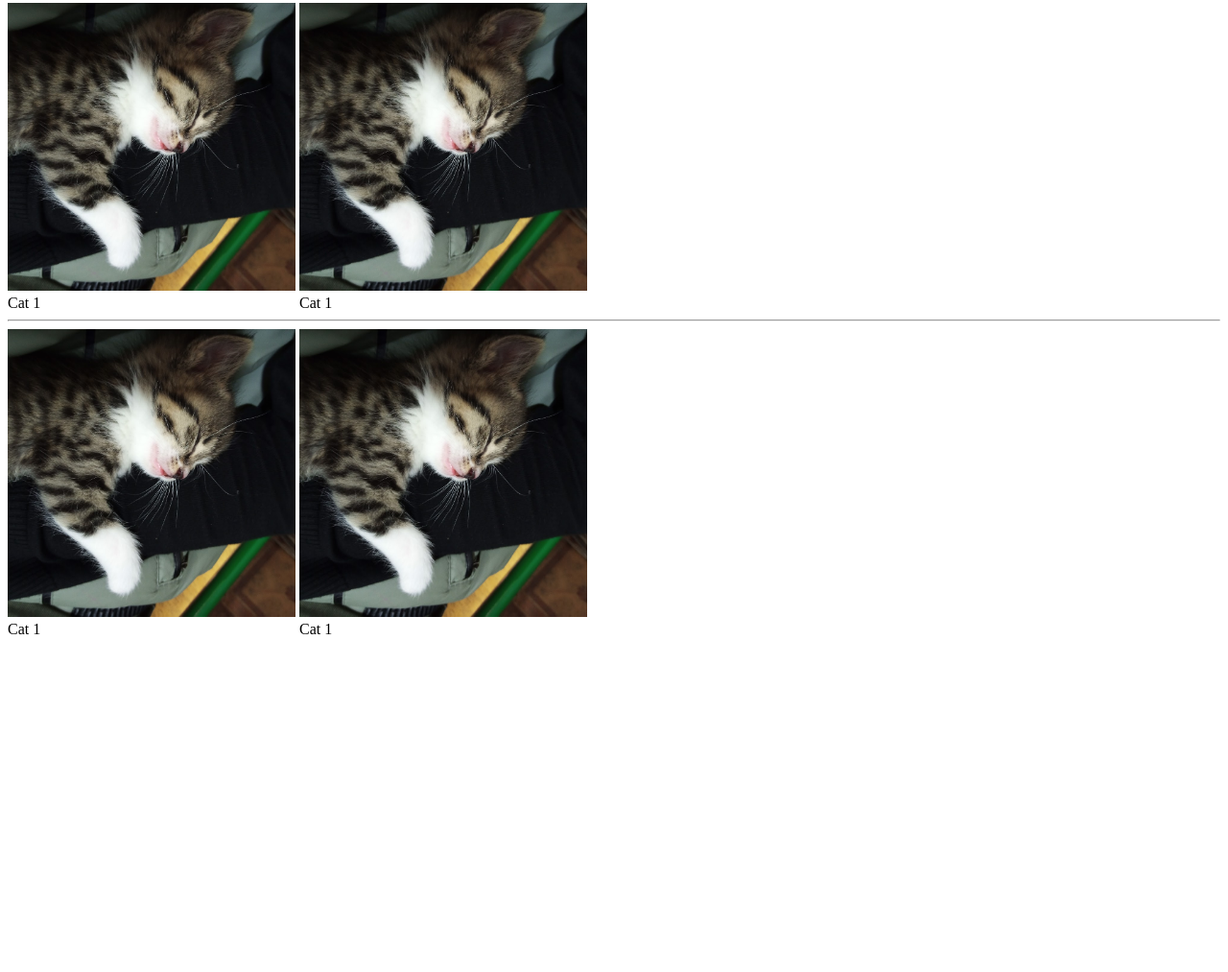
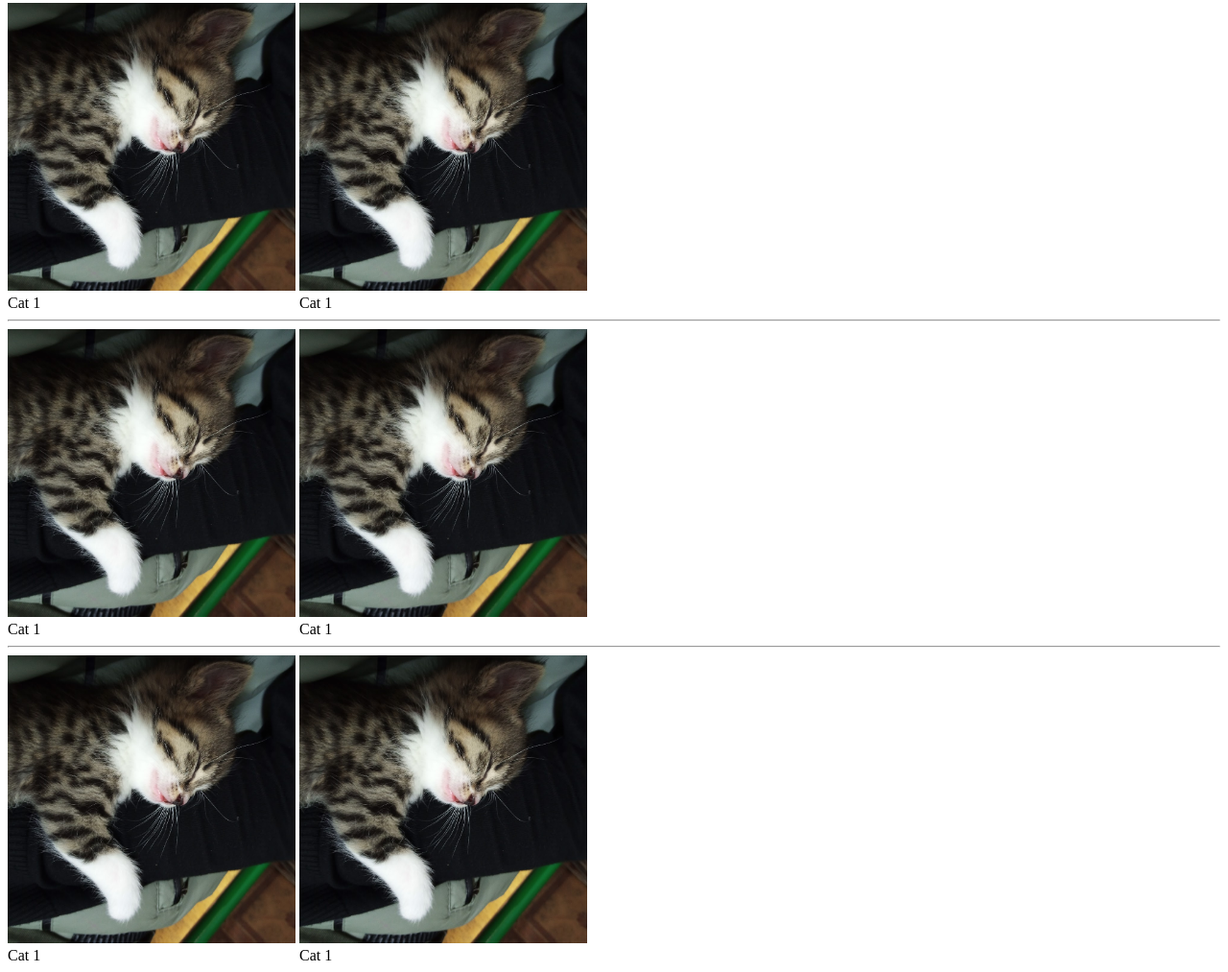
Before and after one commit to abdul-rozzaq/github-learning, a plain HTML site: page index.html in a window 1280 px wide. Shown: the part 90-1103 px from the top of the page at 96% size. Before the commit the page ends 800 px from the top, so only its background shows below. Drawn offline with Linux system fonts and the light colour scheme.

Commit message:
yana 2 ta mushuk

```diff
--- a/index.html
+++ b/index.html
@@ -40,7 +40,17 @@
             <div>Cat 1</div>
         </div>
     </div>
-
+    <hr>
+    <div class="row">
+        <div>
+            <img src="./image.jpg" width="300" alt="">
+            <div>Cat 1</div>
+        </div>
+        <div>
+            <img src="./image.jpg" width="300" alt="">
+            <div>Cat 1</div>
+        </div>
+    </div>
 
 </body>
 
```
